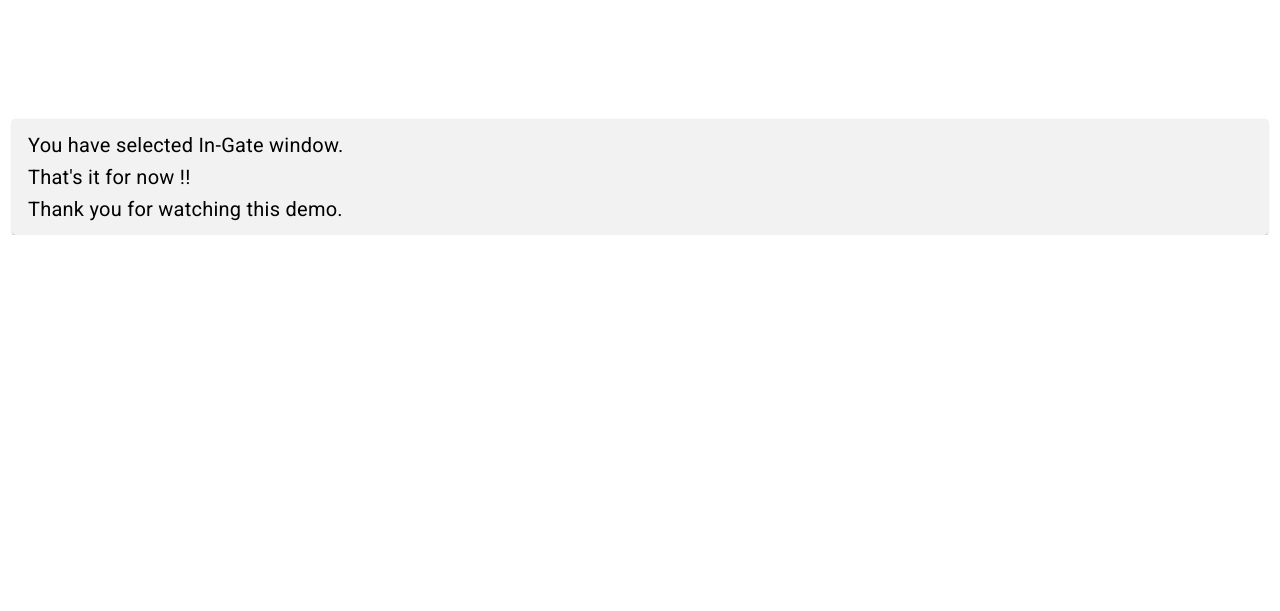
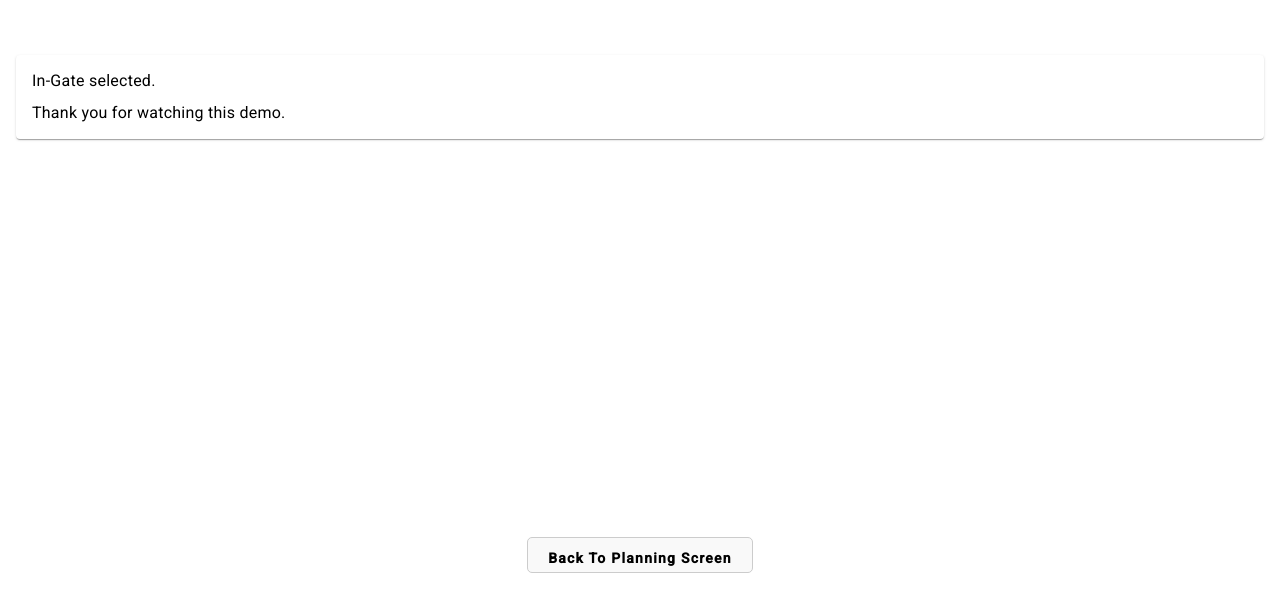
Before and after one commit to ashuraut1234/demo, an Angular app: page /thank-ingate in a window 1280 px wide. Shown: the part 585-1196 px from the top of the page. Before the commit the page ends 820 px from the top, so only its background shows below. Built offline with nearby package versions, Linux system fonts and the light colour scheme.

Commit message:
some changes

```diff
--- a/src/app/planning/planning.component.html
+++ b/src/app/planning/planning.component.html
@@ -1,8 +1,8 @@
 
 <!-- Toolbar -->
-<mat-toolbar class="toolbar center-content">
+<!-- <mat-toolbar class="toolbar center-content">
     <span>Planning</span>
-</mat-toolbar>
+</mat-toolbar> -->
 <!-- Two Buttons -->
 
 <mat-card class="margin-card" (click)="inGateClick()">
--- a/src/app/planning/planning.component.scss
+++ b/src/app/planning/planning.component.scss
@@ -1,6 +1,5 @@
 .margin-card {
-    margin: 12px;
-    background: #f2f2f2;
+    margin: 16px;
 }
 
 .toolbar {
@@ -9,7 +8,7 @@
 }
 
 .text-content {
-    font-size: 20px;
+    font-size: 16px;
     padding-top: 4%;
     padding-left: 10%;
 }
--- a/src/app/thank-you-ingate/thank-you-ingate.component.html
+++ b/src/app/thank-you-ingate/thank-you-ingate.component.html
@@ -1,17 +1,21 @@
 <!-- Toolbar -->
-<mat-toolbar class="toolbar center-content">
+<!-- <mat-toolbar class="toolbar center-content">
     <span class="back-class">
         <mat-icon (click)="navigateBack()">arrow_back</mat-icon>
     </span>
     <span>In Gate</span>
-</mat-toolbar>
+</mat-toolbar> -->
 
 <div class="card-container">
     <mat-card class="margin-card">
         <mat-card-content class="card-content">
-            <p>You have selected In-Gate window.</p>
-            <p>That's it for now !!</p>
+            <p>In-Gate selected.</p>
             <p>Thank you for watching this demo.</p>
         </mat-card-content>
     </mat-card>
+        <body>
+            <button mat-button  class="classic-button" (click)="navigateBack()">
+                Back To Planning Screen
+            </button>
+        </body>
 </div>
--- a/src/app/thank-you-ingate/thank-you-ingate.component.scss
+++ b/src/app/thank-you-ingate/thank-you-ingate.component.scss
@@ -1,6 +1,5 @@
 .margin-card {
-    margin: 12px;
-    background: #f2f2f2;
+    margin: 16px;
 }
 
 .toolbar {
@@ -9,15 +8,39 @@
 }
 
 .card-content {
-    font-size: 20px;
+    font-size: 16px;
 }
 
 .card-container {
     margin-top: 50%;
 }
-
 .back-class {
     position: absolute;
     left: 2%;
     top: 2%;
 }
+  body {
+    display: flex;
+    justify-content: center;
+    align-items: center;
+    height: 100vh; /* set the height of the body to the full height of the viewport */
+  }
+  .classic-button {
+    font-size: 16px;
+    border: 1px solid #ccc;
+    background-color: #f9f9f9;
+    color: #333;
+    font-size: 14px;
+    font-weight: bold;
+    padding: 10px 20px;
+    text-align: center;
+    text-decoration: none;
+    display: inline-block;
+    cursor: pointer;
+    border-radius: 5px;
+    transition: all 0.3s ease;
+  }
+
+  .classic-button:hover {
+    background-color: #ebebeb;
+  }
--- a/src/app/thank-you-outgate/thank-you-outgate.component.html
+++ b/src/app/thank-you-outgate/thank-you-outgate.component.html
@@ -1,17 +1,22 @@
 <!-- Toolbar -->
-<mat-toolbar class="toolbar center-content">
+<!-- <mat-toolbar class="toolbar center-content">
     <span class="back-class">
         <mat-icon (click)="navigateBack()">arrow_back</mat-icon>
     </span>
     <span>Out Gate</span>
-</mat-toolbar>
+</mat-toolbar> -->
 
 <div class="card-container">
     <mat-card class="margin-card">
         <mat-card-content class="card-content">
-            <p>You have selected Out-Gate window.</p>
-            <p>That's it for now !!</p>
+            <p>Out-Gate selected.</p>
             <p>Thank you for watching this demo.</p>
         </mat-card-content>
     </mat-card>
+        <body>
+            <button mat-button class="classic-button" (click)="navigateBack()">
+                Back To Planning Screen
+            </button>
+        </body>
+
 </div>
--- a/src/app/thank-you-outgate/thank-you-outgate.component.scss
+++ b/src/app/thank-you-outgate/thank-you-outgate.component.scss
@@ -1,6 +1,5 @@
 .margin-card {
-    margin: 12px;
-    background: #f2f2f2;
+    margin: 16px;
 }
 
 .toolbar {
@@ -9,7 +8,7 @@
 }
 
 .card-content {
-    font-size: 20px;
+    font-size: 16px;
 }
 
 .card-container {
@@ -21,3 +20,33 @@
     left: 2%;
     top: 2%;
 }
+.button-container {
+    text-align: center;
+    font-size: 16px;
+  }
+
+  body {
+    display: flex;
+    justify-content: center;
+    align-items: center;
+    height: 100vh;
+  }
+  .classic-button {
+    font-size: 16px;
+    border: 1px solid #ccc;
+    background-color: #f9f9f9;
+    color: #333;
+    font-size: 14px;
+    font-weight: bold;
+    padding: 10px 20px;
+    text-align: center;
+    text-decoration: none;
+    display: inline-block;
+    cursor: pointer;
+    border-radius: 5px;
+    transition: all 0.3s ease;
+  }
+
+  .classic-button:hover {
+    background-color: #ebebeb;
+  }
```
